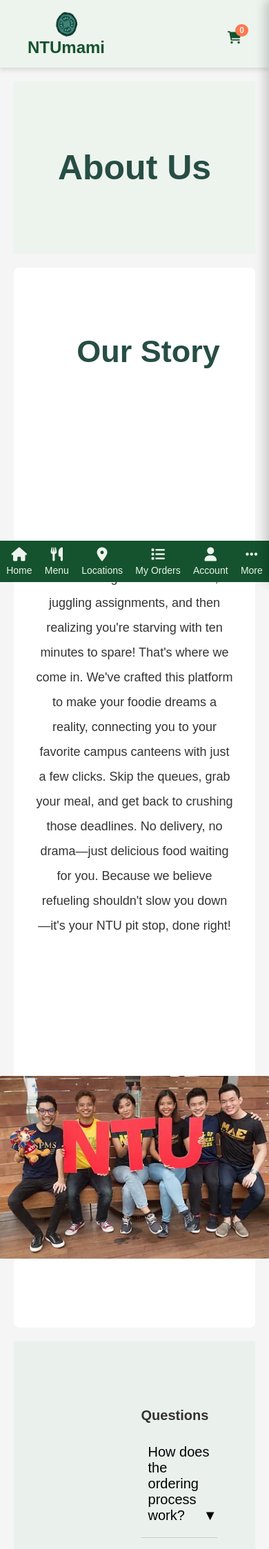
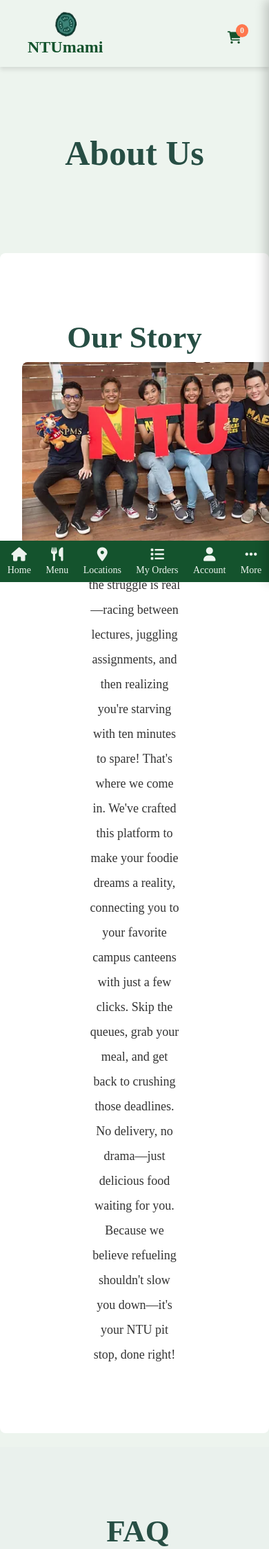
Before and after one commit to ysjsean/NTUmami, a PHP site: page /pages/about-us.php in a window 390 px wide; the page is wider, and only the part inside the window is pictured. Shown: the top 2246 px of that part at 69% size. Run offline with PHP 8.4, Linux system fonts and the light colour scheme.

Commit message:
fix styling of index, about-us, location, header and footer

```diff
--- a/assets/css/About Us/faq.css
+++ b/assets/css/About Us/faq.css
@@ -1,10 +1,9 @@
-.faq-section {
+.faq-section .container {
     display: flex;
-    align-items: flex-start;
     background-color: #eaf1ed; /* Light green background */
-    padding: 20px;
     align-items: center;
-    padding: 6rem 2rem;
+    padding: 6rem 0;
+    margin: auto;
 }
 
 .faq-title {
@@ -12,13 +11,11 @@
     color: #274E44;
     font-size: 30px;
     font-weight: bold;
-    padding-right: 20px;
-    margin-left: 40px;
+    padding-left: 10px;
 }
 
 .faq-questions {
-    flex: 3;
-    margin-right: 400px;
+    flex: 6;
 }
 
 .faq-questions h3 {
@@ -54,6 +51,7 @@
 
 .faq-item p {
     margin-top: 10px;
+    margin-left: 12px;
     font-size: 16px;
     color: #555;
     line-height: 1.6;
@@ -64,3 +62,14 @@ hr {
     border-top: 1px solid #ccc;
     margin: 10px 0;
 }
+
+@media (max-width: 768px) {
+    .faq-section .container {
+        flex-direction: column;
+        gap: 50px;
+    }
+
+    .faq-questions {
+        width: 80%;
+    }
+}
--- a/assets/css/About Us/feedback.css
+++ b/assets/css/About Us/feedback.css
@@ -1,20 +1,24 @@
 .feedback-section {
+    background-color: #ffffff;
+}
+
+.feedback-section .container {
     display: flex;
     justify-content: space-between;
     align-items: flex-start;
     padding: 6rem 2rem;
-    background-color: #ffffff;
     align-items: center;
+    margin: auto;
 }
 
 .feedback-title {
     flex: 1;
     font-size: 30px;
     color: #274E44;
-    padding-right: 20px;
+    /* padding-right: 20px; */
     display: flex;
     align-items: center; /* Centers the title vertically */
-    margin-left: 40px;
+    /* margin-left: 40px; */
 }
 
 .feedback-form {
@@ -22,7 +26,7 @@
     display: flex;
     flex-direction: column;
     max-width: 800px;
-    margin-right: 400px;
+    /* margin-right: 400px; */
 }
 
 .feedback-form form {
@@ -56,3 +60,10 @@
     cursor: pointer;
     align-self: flex-end;
 }
+
+@media (max-width: 768px) {
+    .feedback-section .container {
+        flex-direction: column;
+        gap: 50px;
+    }
+}
--- a/assets/css/About Us/our-story.css
+++ b/assets/css/About Us/our-story.css
@@ -1,17 +1,3 @@
-body {
-    font-family: Arial, sans-serif;
-    margin: 0;
-    padding: 0;
-    background-color: #f5f5f5;
-}
-
-.about-container {
-    width: 100%;
-    max-width: 1800px;
-    margin: auto;
-    padding: 20px;
-}
-
 .about-header {
     text-align: center;
     padding: 40px 0;
@@ -27,15 +13,32 @@ body {
 .section {
     background-color: #ffffff;
     padding: 40px;
-    margin: 20px 0;
+    margin: 20px auto;
     border-radius: 8px;
     padding: 6rem 2rem;
 }
 
-.story-section {
+.story-section .container {
     display: flex;
     align-items: center; /* Vertically center the text content with the image */
-    gap: 200px; /* Space between the image and text */
+    margin: auto;
+}
+
+.story-section .container > * {
+    width: 100%;
+}
+
+.story-section .container > *:nth-child(1) {
+    width: 25%;
+}
+
+.story-section .container > *:nth-child(2) {
+    width: 50%;
+    padding: 0 6rem;
+}
+
+.story-section .container > *:nth-child(3) {
+    width: 29%;
 }
 
 .story-image img {
@@ -49,7 +52,6 @@ body {
     flex: 0 0 100px; /* Fixed width for "Our Story" section */
     font-size: 30px;
     color: #274E44;
-    margin-left: 40px;
 }
 
 .story-content {
@@ -61,12 +63,35 @@ body {
 }
 
 @media (max-width: 768px) {
-    .story-section {
+    .story-section .container {
         flex-direction: column;
         align-items: center;
     }
 
     .story-title, .story-content {
         text-align: center;
+        flex: 1;
+    }
+
+    .story-section .container > * {
+        width: 33.3%;
+    }
+
+    .story-section .container > *:nth-child(1) {
+        width: 100%;
+        padding-bottom: 10px;
+        order: 1;
+    }
+
+    .story-section .container > *:nth-child(2) {
+        width: 100%;
+        order: 3;
+        padding: 0 6rem;
+    }
+
+    .story-section .container > *:nth-child(3) {
+        width: 100%;
+        text-align: center;
+        order: 2;
     }
 }
--- a/assets/css/global.css
+++ b/assets/css/global.css
@@ -42,8 +42,8 @@ body, main {
 }
 
 .container {
-    width: 1280px;
-    max-width: 100%;
+    max-width: 1400px;
+    min-width: 320px;
 }
 
 /* Header */
@@ -60,6 +60,7 @@ header .container{
     justify-content: space-between;
     align-items: center;
     padding: 15px 40px;
+    margin: auto;
 }
 
 /* Logo */
@@ -349,9 +350,10 @@ header .container{
 /* Footer */
 footer {
     background-color: var(--primary-bg-color);
-    display: flex;
-    flex-direction: column;
-    align-items: center;
+}
+
+footer .container {
+    margin: auto;
 }
 
 /* Footer Logo */
--- a/includes/header.php
+++ b/includes/header.php
@@ -13,7 +13,7 @@
                 <li><a href="/NTUmami/index.php" class="<?php echo basename($_SERVER['PHP_SELF']) == 'index.php' ? 'active' : ''; ?>">Home</a></li>
                 <li><a href="/NTUmami/pages/menu.php" class="<?php echo basename($_SERVER['PHP_SELF']) == 'menu.php' ? 'active' : ''; ?>">Menu</a></li>
                 <li><a href="/NTUmami/pages/locations.php" class="<?php echo basename($_SERVER['PHP_SELF']) == 'locations.php' ? 'active' : ''; ?>">Locations</a></li>
-                <li><a href="/NTUmami/pages/about-us.php" class="<?php echo basename($_SERVER['PHP_SELF']) == 'about.php' ? 'active' : ''; ?>">About Us</a></li>
+                <li><a href="/NTUmami/pages/about-us.php" class="<?php echo basename($_SERVER['PHP_SELF']) == 'about-us.php' ? 'active' : ''; ?>">About Us</a></li>
                 <li><a href="/NTUmami/pages/orders.php" class="<?php echo basename($_SERVER['PHP_SELF']) == 'orders.php' ? 'active' : ''; ?>">My Orders</a></li>
             </ul>
         </nav>
@@ -53,7 +53,7 @@
 <div class="more-panel">
     <span class="close-more">&times;</span>
     <div class="more-panel-item">
-        <a href="/NTUmami/pages/about.php"><i class="fa fa-info-circle"></i>About Us</a>
+        <a href="/NTUmami/pages/about-us.php"><i class="fa fa-info-circle"></i>About Us</a>
     </div>
     <?php
         if (isset($_SESSION['user_id'])) {
--- a/index.php
+++ b/index.php
@@ -34,10 +34,10 @@
             </div>
         </section>
 
-        <div class="container">
+        <!-- <div class="container"> -->
             <!-- Availability Section -->
             <section class="availability">
-            <img src="./assets/images/Main Page Images/ntu-foodguide.png" alt="Check Availability" class="availability-left-img">
+                <img src="./assets/images/Main Page Images/ntu-foodguide.png" alt="Check Availability" class="availability-left-img">
                 <div class="availability-content">
                     <img src="./assets/images/Main Page Images/check-availability.png" alt="New Availability Icon" class="availability-right-img">
 
@@ -82,7 +82,7 @@
                     <button>Add to Cart</button>
                 </div>
             </section>
-        </div>
+        <!-- </div> -->
 
     </main>
 
--- a/pages/about-us.php
+++ b/pages/about-us.php
@@ -23,20 +23,21 @@
     <link rel="stylesheet" href="../assets/css/About Us/faq.css">
     <link rel="stylesheet" href="../assets/css/About Us/our-story.css">
 
-    <script src="./assets/js/header.js" defer></script>
+    <script src="../assets/js/header.js" defer></script>
 </head>
 
 <body>
 
 <?php include '../includes/header.php'; ?>
 
-<div class="about-container">
+<main>
     <div class="about-header">
         <h1>About Us</h1>
     </div>
 
 <!-- Our Story Section -->
     <div class="section story-section">
+        <div class="container">
             <div class="story-title">
                 <h2>Our Story</h2>
             </div>
@@ -54,9 +55,11 @@
                 <img src="../assets/images/About Us/our-story.png" alt="NTU students holding NTU letters">
             </div>
         </div>
+    </div>
 
     <!-- FAQ Section -->
     <div class="faq-section">
+        <div class="container">
             <div class="faq-title">
                 <h2>FAQ</h2>
             </div>
@@ -99,7 +102,10 @@
             </div>
         </div>
 
+    </div>
+
     <div class="feedback-section">
+        <div class="container">
             <!-- Title -->
             <div class="feedback-title">
                 <h2>Give us your feedback</h2>
@@ -119,8 +125,10 @@
             </div>
         </div>
 
+    </div>
 
-</div>
+
+</main>
 
 <?php include '../includes/footer.php'; ?>
 
```
Also changed, not shown: assets/css/index.css (+38 -5 lines), assets/css/locations.css (+7 -11 lines), pages/locations.php (+3 -12 lines). Lines whose indentation alone changed are shown as unchanged.
